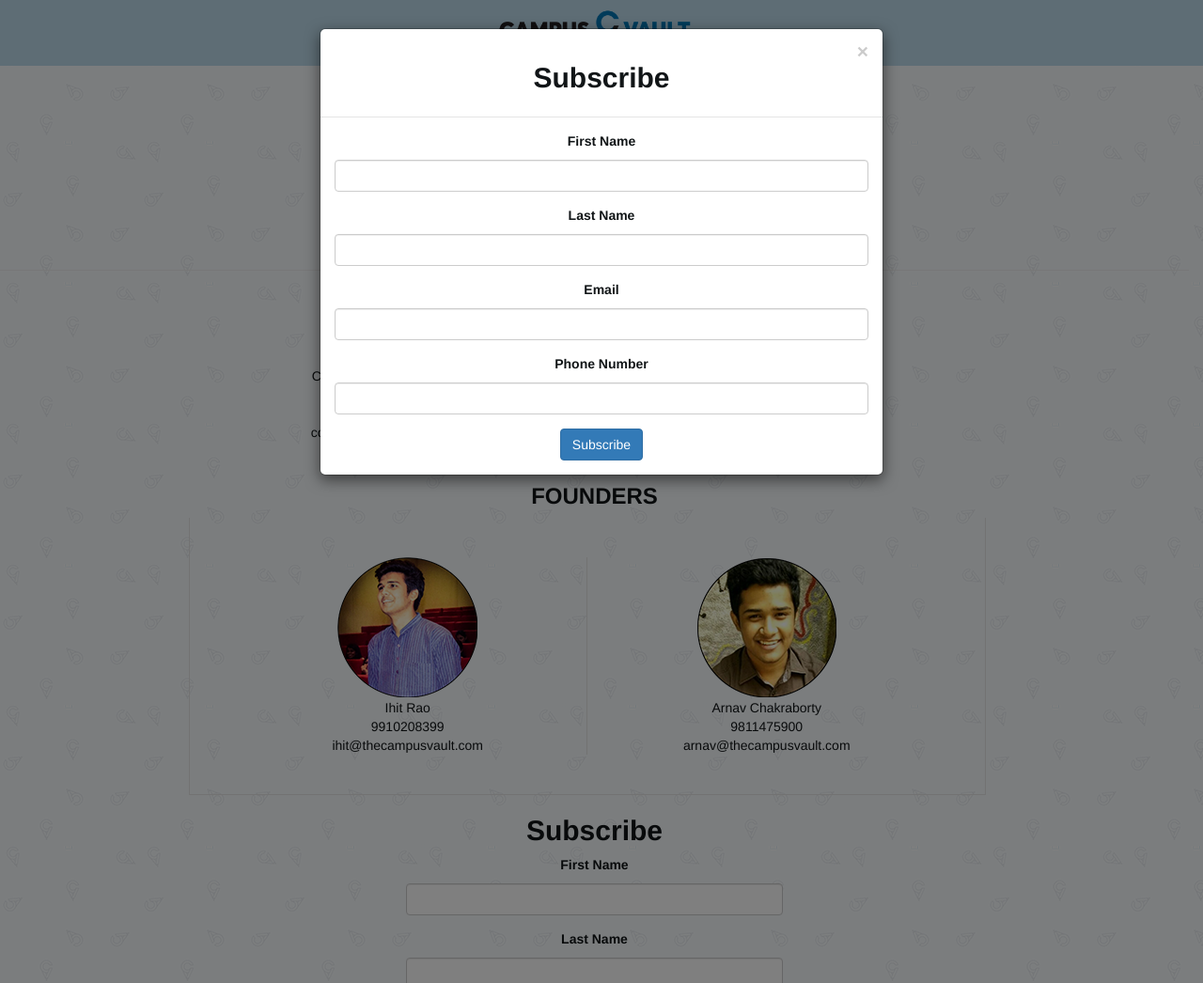
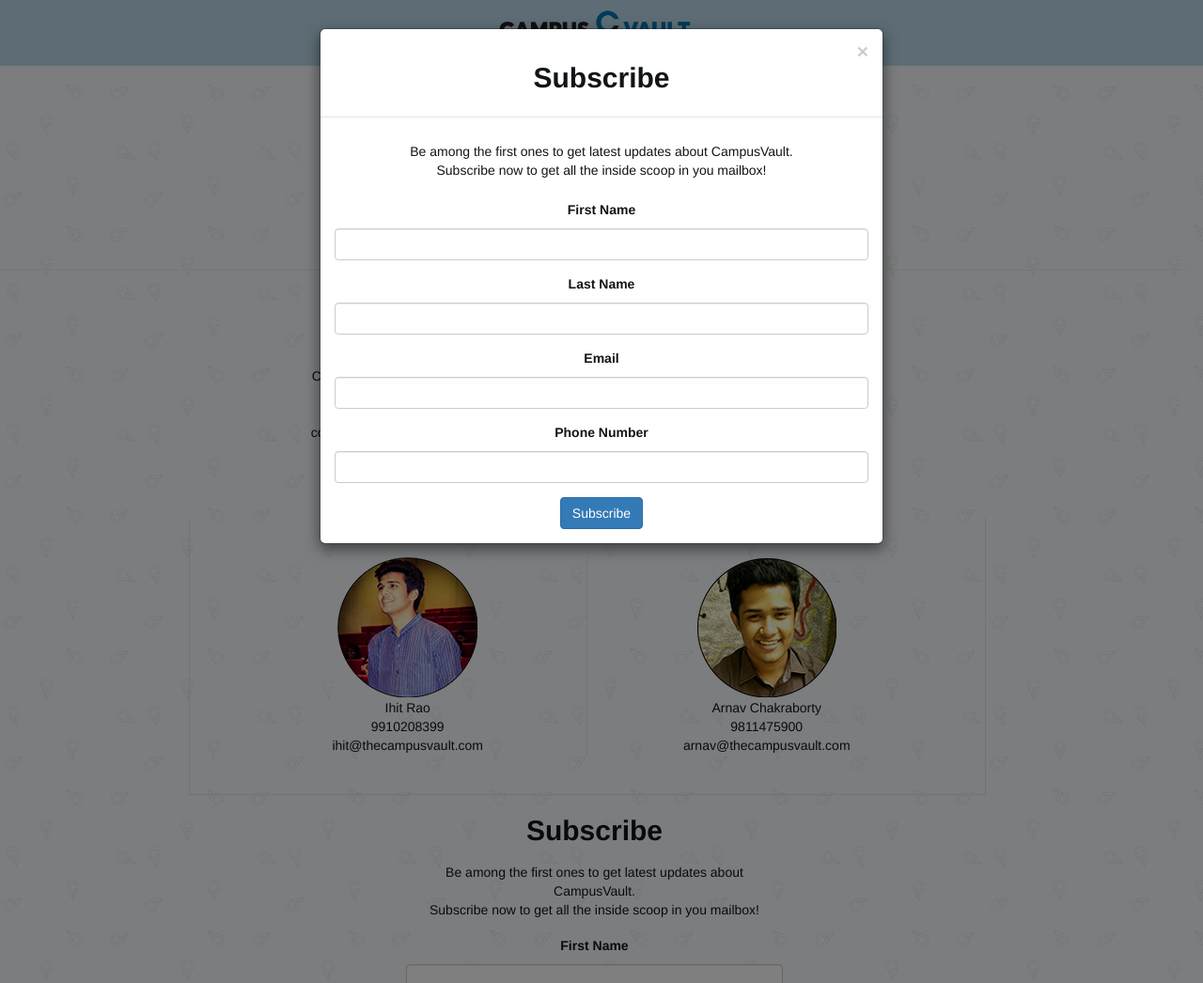
Before and after one commit to utkbansal/campus_vault_landing, a Flask app: page / in a window 1280 px wide. Shown: the whole page at 94% size. Run offline with Flask 2, Linux system fonts and the light colour scheme; some libraries are stand-ins or nearby versions.

Commit message:
Adds subscription message text

```diff
--- a/landing_page/templates/index.html
+++ b/landing_page/templates/index.html
@@ -72,7 +72,7 @@
                 within their closed student <br>
                 community and share their thoughts, without any interference
                 from people outside the community.<br>
-
+            </p>
             <h3>FOUNDERS</h3>
         </div>
     </div>
@@ -103,6 +103,10 @@
             <div class="col-md-4"></div>
             <div class="col-md-4">
                 <h2>Subscribe</h2>
+                <p class="about">
+                    Be among the first ones to get latest updates about CampusVault.<br>
+                    Subscribe now to get all the inside scoop in you mailbox!
+                </p>
                 {% include 'form.html' %}
             </div>
         </div>
--- a/landing_page/templates/modal.html
+++ b/landing_page/templates/modal.html
@@ -10,6 +10,10 @@
                 <h4 class="modal-title" id="myModalLabel"><h2>Subscribe</h2></h4>
             </div>
             <div class="modal-body">
+                <p class="about">
+                    Be among the first ones to get latest updates about CampusVault.<br>
+                    Subscribe now to get all the inside scoop in you mailbox!
+                </p>
                 {% include 'form.html' %}
             </div>
         </div>
```
